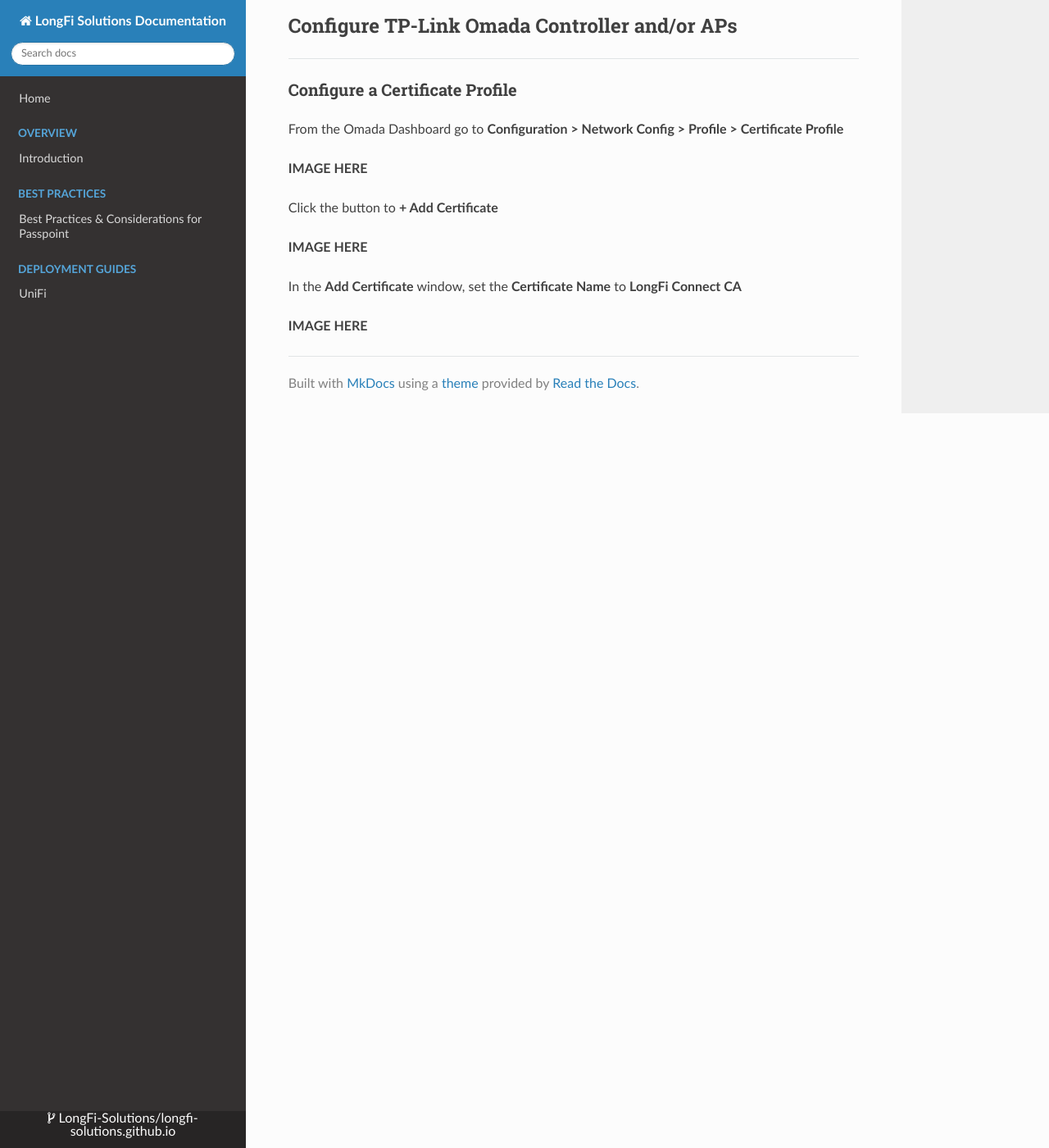
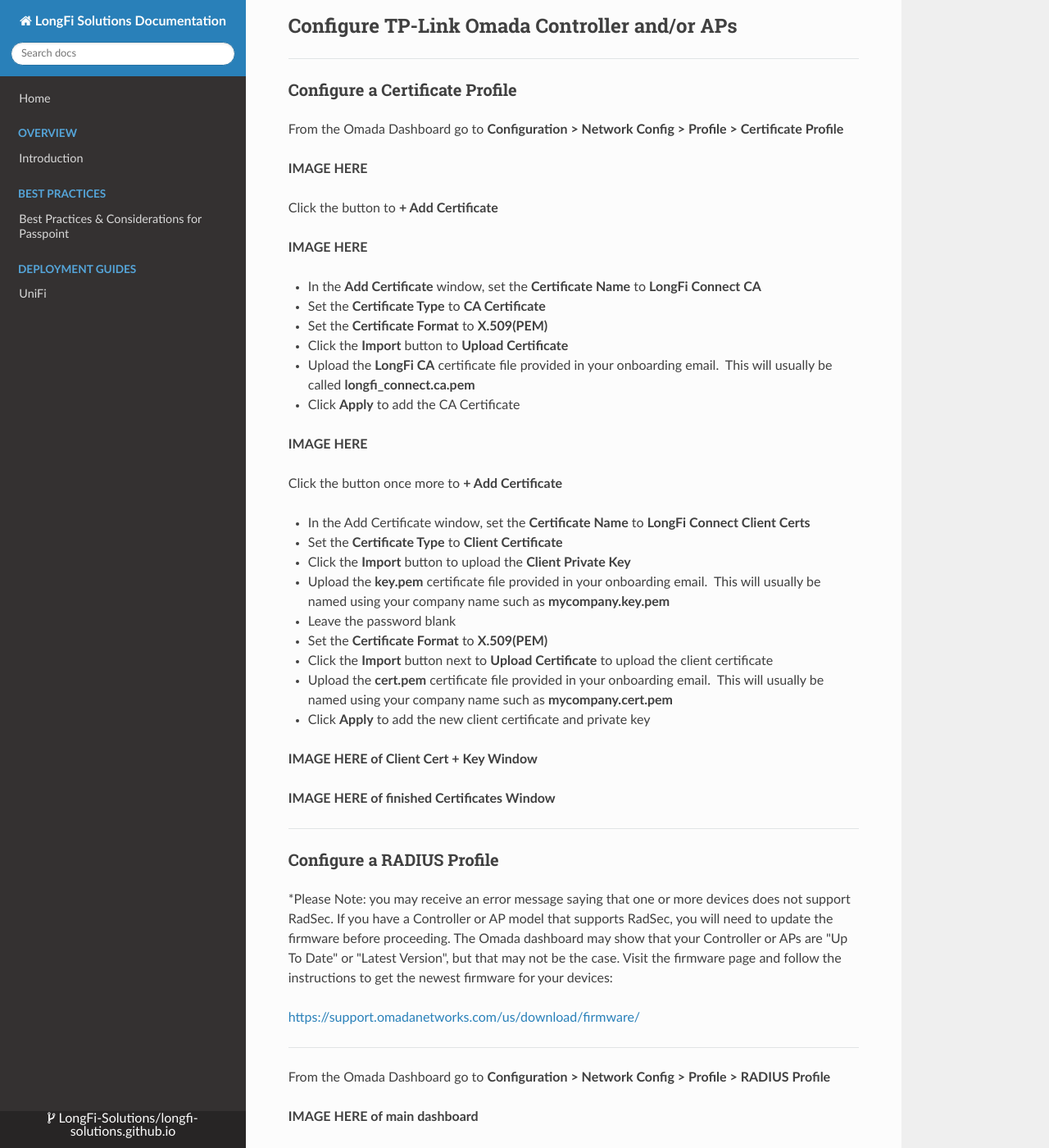
Before and after one commit to LongFi-Solutions/longfi-solutions.github.io, an MkDocs documentation site: the page built from docs/deployment/omada-networks.md, in a window 1280 px wide and 1400 px high, scrolled down 1983 px. Shown: the whole window at 82% size. Built offline with MkDocs 1.6.1, drawn with Linux system fonts in a browser that asks for light colours; nearby versions of some CDN libraries; some of the changed text lies outside the part shown.

Commit message:
Update Deployment Guides “omada-networks”

```diff
--- a/docs/deployment/omada-networks.md
+++ b/docs/deployment/omada-networks.md
@@ -84,6 +84,64 @@ Click the button to **+ Add Certificate**
 
 **IMAGE HERE**
 
-In the **Add Certificate** window, set the **Certificate Name** to **LongFi Connect CA**
+- In the **Add Certificate** window, set the **Certificate Name** to **LongFi Connect CA**
+- Set the **Certificate Type** to **CA Certificate**
+- Set the **Certificate Format** to **X.509(PEM)**
+- Click the **Import** button to **Upload Certificate**
+- Upload the **LongFi CA** certificate file provided in your onboarding email.  This will usually be called **longfi_connect.ca.pem**
+- Click **Apply** to add the CA Certificate
 
 **IMAGE HERE**
+
+Click the button once more to **+ Add Certificate**
+
+- In the Add Certificate window, set the **Certificate Name** to **LongFi Connect Client Certs**
+- Set the **Certificate Type** to **Client Certificate**
+- Click the **Import** button to upload the **Client Private Key**
+- Upload the **key.pem** certificate file provided in your onboarding email.  This will usually be named using your company name such as **mycompany.key.pem**
+- Leave the password blank
+- Set the **Certificate Format** to **X.509(PEM)**
+- Click the **Import** button next to **Upload Certificate** to upload the client certificate
+- Upload the **cert.pem** certificate file provided in your onboarding email.  This will usually be named using your company name such as **mycompany.cert.pem**
+- Click **Apply** to add the new client certificate and private key
+
+**IMAGE HERE of Client Cert + Key Window**
+
+**IMAGE HERE of finished Certificates Window**
+
+***
+
+### **Configure a RADIUS Profile**
+
+\*Please Note: you may receive an error message saying that one or more devices does not support RadSec.  If you have a Controller or AP model that supports RadSec, you will need to update the firmware before proceeding.  The Omada dashboard may show that your Controller or APs are "Up To Date" or "Latest Version", but that may not be the case.  Visit the firmware page and follow the instructions to get the newest firmware for your devices:
+
+[https://support.omadanetworks.com/us/download/firmware/](https://support.omadanetworks.com/us/download/firmware/)
+
+***
+
+From the Omada Dashboard go to **Configuration > Network Config > Profile > RADIUS Profile**
+
+**IMAGE HERE of main dashboard**
+
+Click the button to **+ Create New RADIUS Profile**
+
+**IMAGE HERE of RADIUS Profile dashboard**
+
+- Name the profile **LongFi Connect RadSec**
+- Under **Authentication Server 1**, set the **Authentication Server IP/URL** to **connect.longfisolutions.com**
+- Check the **Enable** box to enable **RadSec**
+- For the **CA Certificate** select the **LongFi Connect CA** as the **Certificate Profile**
+- For the **Client Certificate** select the **LongFi Connect Client Certs** as the **Certificate Profile**
+- For the **Authentication Port** enter **2083**
+- For the **Authentication Password** enter **radsec**
+- Under **Accounting Server** check the box to **Enable** the **RADIUS Accounting** server
+- Under **Interim Update** check the box to **Enable** the **Interim Update**
+- For the **Interim Update Interval** set the value to **300 Seconds**
+- Under **Accounting Server 1** set the **Accounting Server IP/URL** to **connect.longfisolutions.com**
+- Check the **Enable** box to enable **RadSec**
+- For the **CA Certificate** select the **LongFi Connect CA** as the **Certificate Profile**
+- For the **Client Certificate** select the **LongFi Connect Client Certs** as the **Certificate Profile**
+- For the **Accounting Port** enter **2083**
+- For the **Accounting Password** enter **radsec**
+
+**IMAGE HERE of the finished RADIUS Profile**
```
